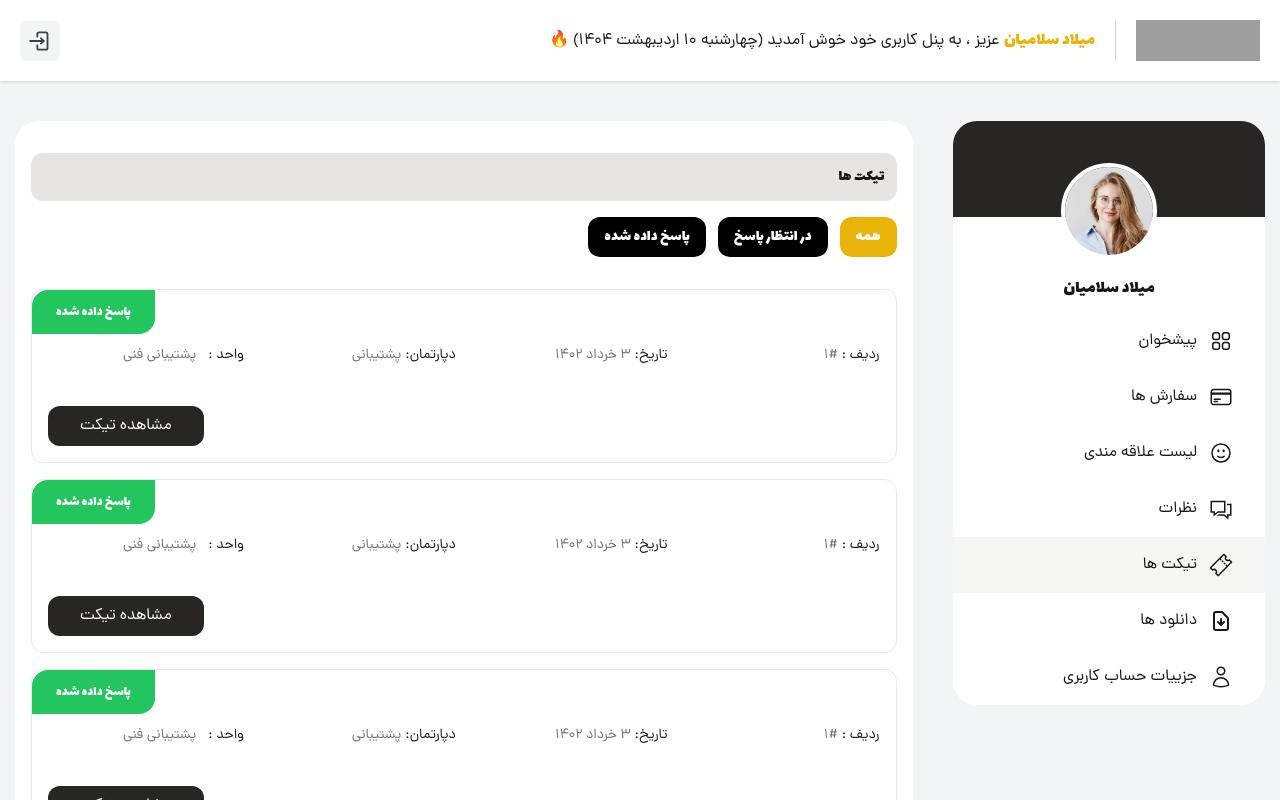
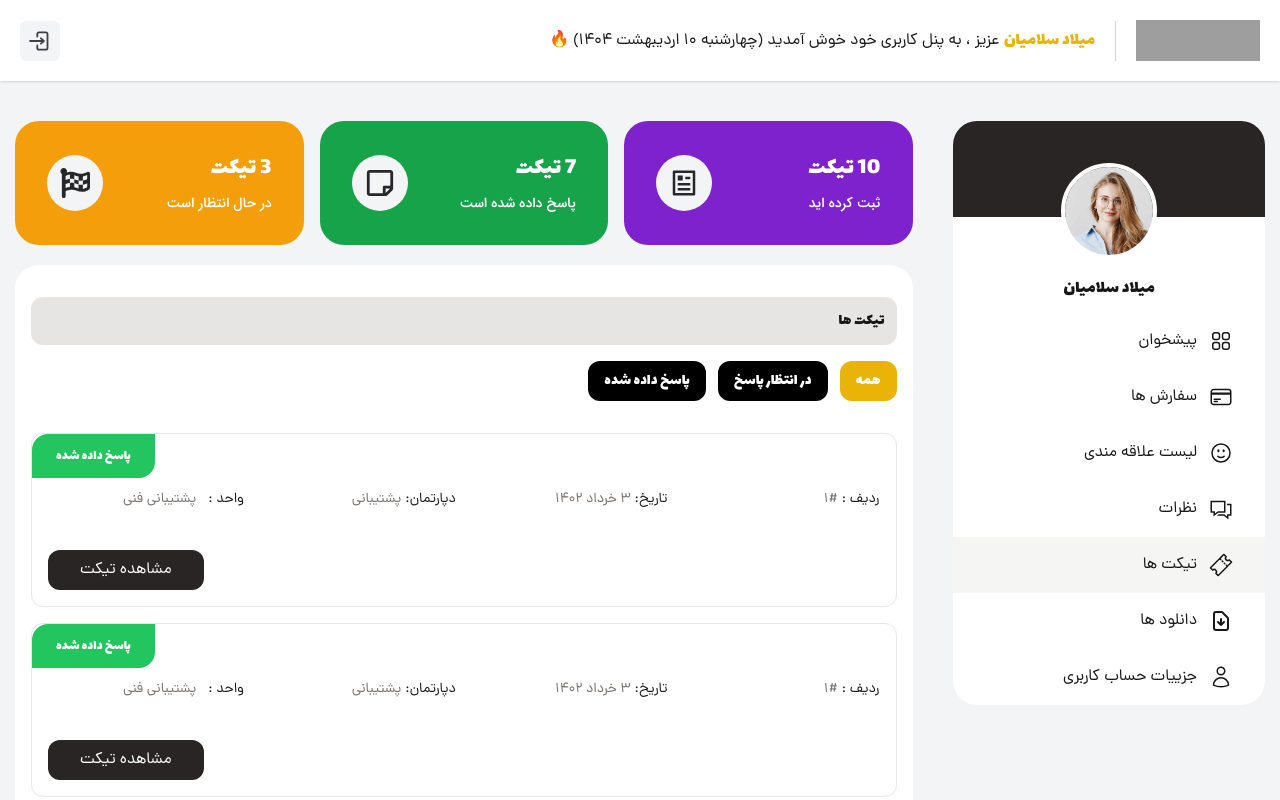
Before and after one commit to milad1385/tool-shop, a Next.js app: page /p-user/tickets in a window 1280 px wide. Shown: the top 800 px of the page. Built offline with nearby package versions, Linux system fonts and the light colour scheme; grey boxes are pictures that could not be loaded.

Commit message:
add stats box in ticket page in user panel

```diff
--- a/src/app/p-user/tickets/page.tsx
+++ b/src/app/p-user/tickets/page.tsx
@@ -2,6 +2,7 @@ import Container from "@/components/modules/p-user/Container";
 import Filters from "@/components/modules/p-user/Filters";
 import Title from "@/components/modules/p-user/Title";
 import TicketList from "@/components/templates/p-user/tickets/TicketList";
+import TicketsStats from "@/components/templates/p-user/tickets/TicketsStats";
 import { Metadata } from "next";
 import React from "react";
 
@@ -18,6 +19,8 @@ export const metadata: Metadata = {
 
 function page() {
   return (
+    <>
+      <TicketsStats />
       <Container>
         <Title content="تیکت ها" />
         <Filters
@@ -30,6 +33,7 @@ function page() {
         />
         <TicketList />
       </Container>
+    </>
   );
 }
 
--- /dev/null
+++ b/src/components/templates/p-user/tickets/TicketsStats.tsx
@@ -0,0 +1,38 @@
+import React from "react";
+import StatBox from "../../../modules/p-user/StatBox";
+import { RiArticleLine } from "react-icons/ri";
+import { FaFlagCheckered, FaRegStickyNote } from "react-icons/fa";
+import { VscError } from "react-icons/vsc";
+
+function TicketsStats() {
+  return (
+    <div className="grid grid-cols-2 lg:grid-cols-3 gap-4 mb-5">
+      <StatBox
+        title="10 تیکت"
+        icon={<RiArticleLine className="text-zinc-800 text-xl md:text-3xl" />}
+        className="bg-purple-700 text-white"
+        desc="ثبت کرده اید"
+      />
+      <StatBox
+        title="7 تیکت"
+        icon={<FaRegStickyNote className="text-zinc-800 text-xl md:text-3xl" />}
+        className="bg-green-600 text-white"
+        desc="پاسخ داده شده است"
+      />
+      <StatBox
+        title="3 تیکت"
+        icon={<FaFlagCheckered className="text-zinc-800 text-xl md:text-3xl" />}
+        className="bg-amber-500 text-white"
+        desc="در حال انتظار است"
+      />
+      <StatBox
+        title="1 تیکت"
+        icon={<VscError className="text-zinc-800 text-xl md:text-3xl" />}
+        className="bg-red-500 text-white block lg:hidden"
+        desc="بسته شده است"
+      />
+    </div>
+  );
+}
+
+export default TicketsStats;
```
Lines whose indentation alone changed are shown as unchanged.
